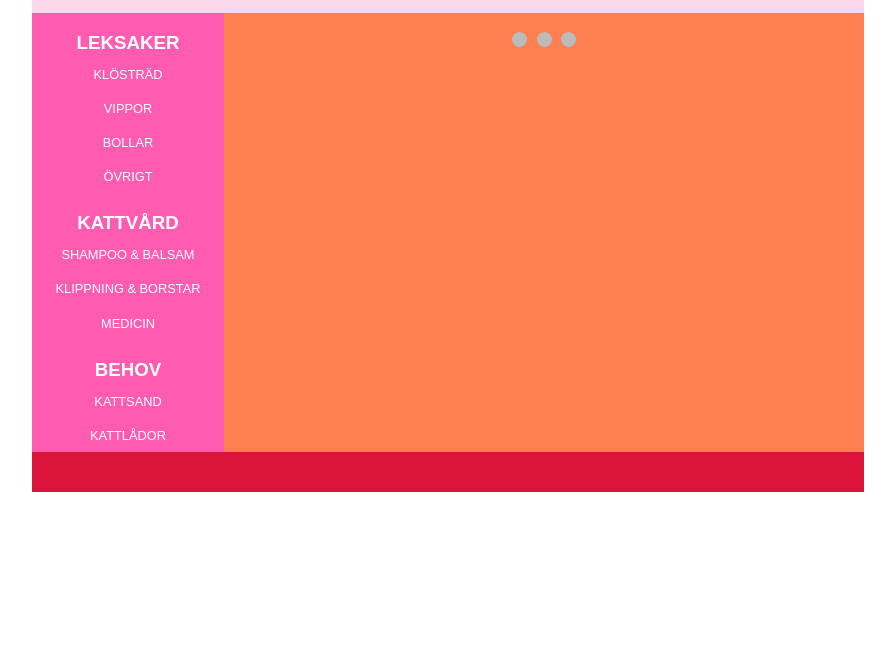
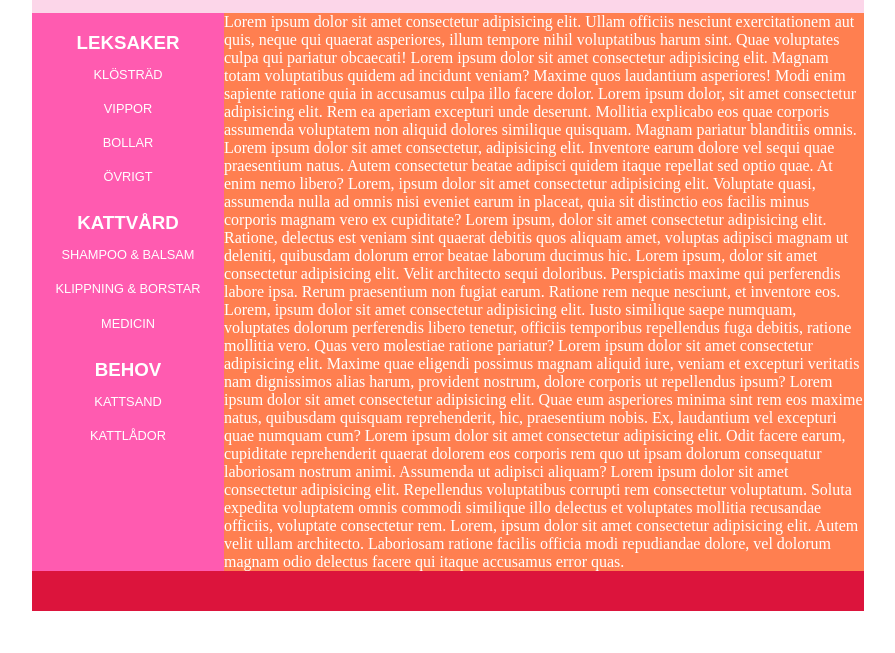
Before and after one commit to camillaeriksson/kattkul, a website: page index.html in a window 1280 px wide. Shown: the part 147-800 px from the top of the page, without its empty margins (192-1087 px from the left). Drawn offline with Linux system fonts and the light colour scheme.

Commit message:
Removed wrong code

```diff
--- a/index.html
+++ b/index.html
@@ -45,34 +45,34 @@
 
         </div>
         <div class="main_content">
-            <div class="slideshow-container">
-
-                <div class="mySlides fade">
-                    <div class="numbertext">1 / 3</div>
-                    <img src="./assets/pics/cat1.jfif" style="width:100%">
-                    <div class="text">Caption Text</div>
-                </div>
-
-                <div class="mySlides fade">
-                    <div class="numbertext">2 / 3</div>
-                    <img src="./assets/pics/cat2.jfif" style="width:100%">
-                    <div class="text">Caption Two</div>
-                </div>
-
-                <div class="mySlides fade">
-                    <div class="numbertext">3 / 3</div>
-                    <img src="./assets/pics/cat3.jfif" style="width:100%">
-                    <div class="text">Caption Three</div>
-                </div>
-
-            </div>
-            <br>
-
-            <div style="text-align:center">
-                <span class="dot"></span>
-                <span class="dot"></span>
-                <span class="dot"></span>
-            </div>
+            Lorem ipsum dolor sit amet consectetur adipisicing elit. Ullam officiis nesciunt exercitationem aut quis,
+            neque qui quaerat asperiores, illum tempore nihil voluptatibus harum sint. Quae voluptates culpa qui
+            pariatur obcaecati! Lorem ipsum dolor sit amet consectetur adipisicing elit. Magnam totam voluptatibus
+            quidem ad incidunt veniam? Maxime quos laudantium asperiores! Modi enim sapiente ratione quia in accusamus
+            culpa illo facere dolor. Lorem ipsum dolor, sit amet consectetur adipisicing elit. Rem ea aperiam excepturi
+            unde deserunt. Mollitia explicabo eos quae corporis assumenda voluptatem non aliquid dolores similique
+            quisquam. Magnam pariatur blanditiis omnis. Lorem ipsum dolor sit amet consectetur, adipisicing elit.
+            Inventore earum dolore vel sequi quae praesentium natus. Autem consectetur beatae adipisci quidem itaque
+            repellat sed optio quae. At enim nemo libero? Lorem, ipsum dolor sit amet consectetur adipisicing elit.
+            Voluptate quasi, assumenda nulla ad omnis nisi eveniet earum in placeat, quia sit distinctio eos facilis
+            minus corporis magnam vero ex cupiditate? Lorem ipsum, dolor sit amet consectetur adipisicing elit. Ratione,
+            delectus est veniam sint quaerat debitis quos aliquam amet, voluptas adipisci magnam ut deleniti, quibusdam
+            dolorum error beatae laborum ducimus hic. Lorem ipsum, dolor sit amet consectetur adipisicing elit. Velit
+            architecto sequi doloribus. Perspiciatis maxime qui perferendis labore ipsa. Rerum praesentium non fugiat
+            earum. Ratione rem neque nesciunt, et inventore eos. Lorem, ipsum dolor sit amet consectetur adipisicing
+            elit. Iusto similique saepe numquam, voluptates dolorum perferendis libero tenetur, officiis temporibus
+            repellendus fuga debitis, ratione mollitia vero. Quas vero molestiae ratione pariatur? Lorem ipsum dolor sit
+            amet consectetur adipisicing elit. Maxime quae eligendi possimus magnam aliquid iure, veniam et excepturi
+            veritatis nam dignissimos alias harum, provident nostrum, dolore corporis ut repellendus ipsum? Lorem ipsum
+            dolor sit amet consectetur adipisicing elit. Quae eum asperiores minima sint rem eos maxime natus, quibusdam
+            quisquam reprehenderit, hic, praesentium nobis. Ex, laudantium vel excepturi quae numquam cum? Lorem ipsum
+            dolor sit amet consectetur adipisicing elit. Odit facere earum, cupiditate reprehenderit quaerat dolorem eos
+            corporis rem quo ut ipsam dolorum consequatur laboriosam nostrum animi. Assumenda ut adipisci aliquam? Lorem
+            ipsum dolor sit amet consectetur adipisicing elit. Repellendus voluptatibus corrupti rem consectetur
+            voluptatum. Soluta expedita voluptatem omnis commodi similique illo delectus et voluptates mollitia
+            recusandae officiis, voluptate consectetur rem. Lorem, ipsum dolor sit amet consectetur adipisicing elit.
+            Autem velit ullam architecto. Laboriosam ratione facilis officia modi repudiandae dolore, vel dolorum magnam
+            odio delectus facere qui itaque accusamus error quas.
         </div>
 
         <footer>
--- a/style.css
+++ b/style.css
@@ -4,76 +4,6 @@ body {
     justify-content: center;
     color: white;
     width: 100vw;
-}
-
-* {box-sizing: border-box;}
-body {font-family: Verdana, sans-serif;}
-.mySlides {display: none;}
-img {vertical-align: middle;}
-
-/* Slideshow container */
-.slideshow-container {
-  max-width: 1000px;
-  position: relative;
-  margin: auto;
-}
-
-/* Caption text */
-.text {
-  color: #f2f2f2;
-  font-size: 15px;
-  padding: 8px 12px;
-  position: absolute;
-  bottom: 8px;
-  width: 100%;
-  text-align: center;
-}
-
-/* Number text (1/3 etc) */
-.numbertext {
-  color: #f2f2f2;
-  font-size: 12px;
-  padding: 8px 12px;
-  position: absolute;
-  top: 0;
-}
-
-/* The dots/bullets/indicators */
-.dot {
-  height: 15px;
-  width: 15px;
-  margin: 0 2px;
-  background-color: #bbb;
-  border-radius: 50%;
-  display: inline-block;
-  transition: background-color 0.6s ease;
-}
-
-.active {
-  background-color: #717171;
-}
-
-/* Fading animation */
-.fade {
-  -webkit-animation-name: fade;
-  -webkit-animation-duration: 1.5s;
-  animation-name: fade;
-  animation-duration: 1.5s;
-}
-
-@-webkit-keyframes fade {
-  from {opacity: .4}
-  to {opacity: 1}
-}
-
-@keyframes fade {
-  from {opacity: .4}
-  to {opacity: 1}
-}
-
-/* On smaller screens, decrease text size */
-@media only screen and (max-width: 300px) {
-  .text {font-size: 11px}
 }
 
 html {
```
